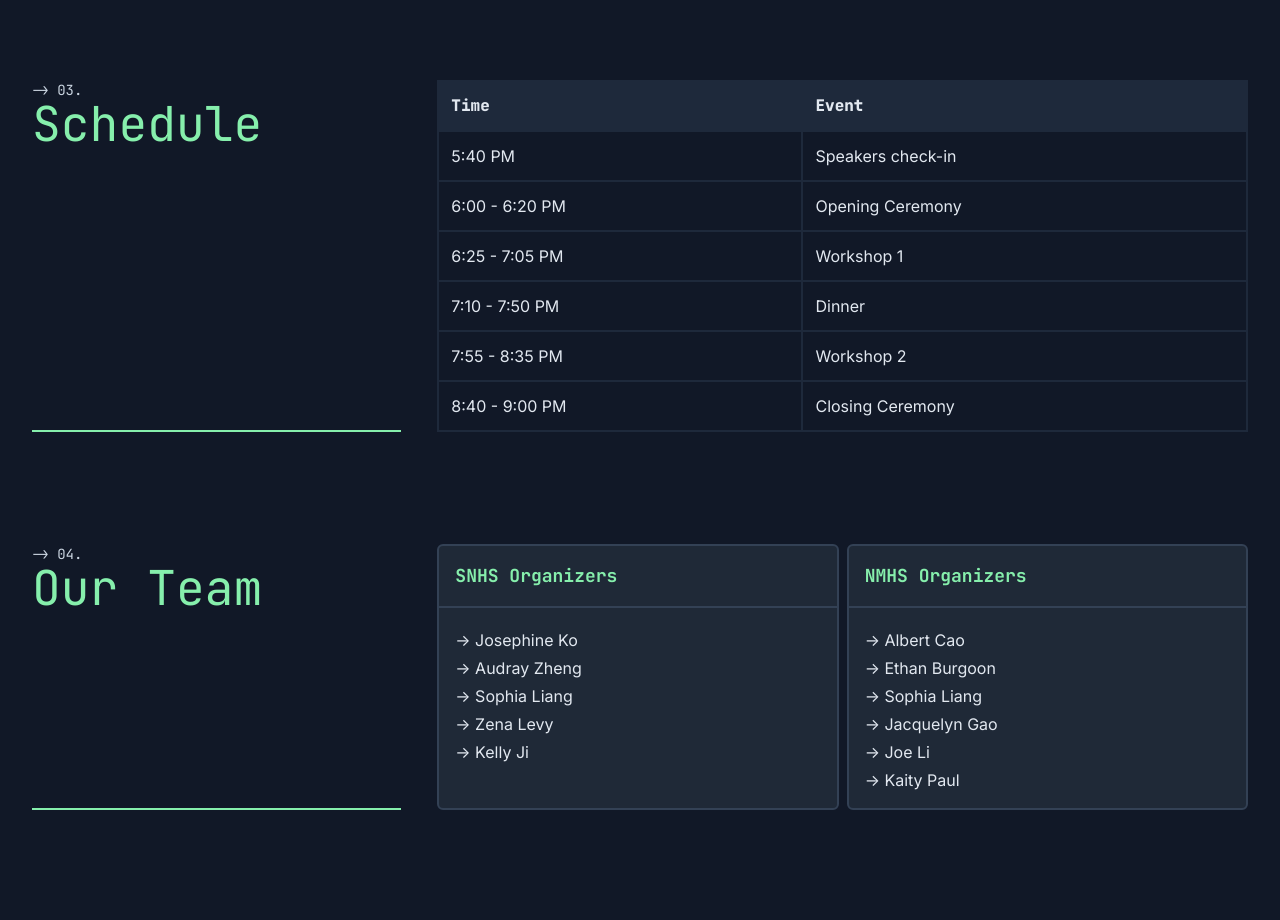
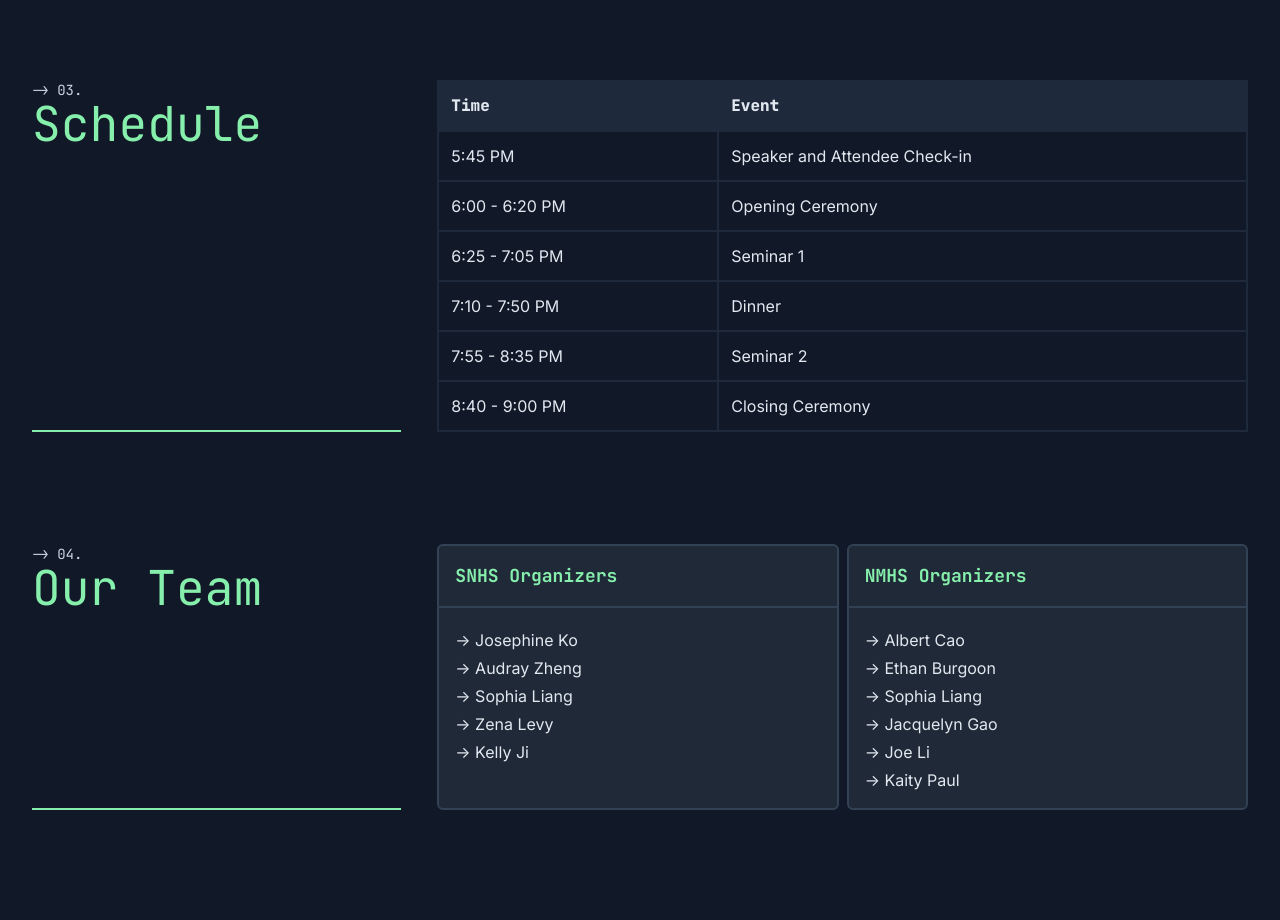
Before and after one commit to nicholascui225/rise-site, a Next.js app: page / in a window 1280 px wide. Shown: the part 3000-3920 px from the top of the page. Built offline with nearby package versions, Linux system fonts and the light colour scheme.

Commit message:
Updated Schedule

```diff
--- a/src/app/components/schedule.tsx
+++ b/src/app/components/schedule.tsx
@@ -18,8 +18,8 @@ export default function Schedule() {
                 </thead>
                 <tbody>
                     <tr>
-                        <td>5:40 PM</td>
-                        <td>Speakers check-in</td>
+                        <td>5:45 PM</td>
+                        <td>Speaker and Attendee Check-in</td>
                     </tr>
                     <tr>
                         <td>6:00 - 6:20 PM</td>
@@ -27,7 +27,7 @@ export default function Schedule() {
                     </tr>
                     <tr>
                         <td>6:25 - 7:05 PM</td>
-                        <td>Workshop 1</td>
+                        <td>Seminar 1</td>
                     </tr>
                     <tr>
                         <td>7:10 - 7:50 PM</td>
@@ -35,7 +35,7 @@ export default function Schedule() {
                     </tr>
                     <tr>
                         <td>7:55 - 8:35 PM</td>
-                        <td>Workshop 2</td>
+                        <td>Seminar 2</td>
                     </tr>
                     <tr>
                         <td>8:40 - 9:00 PM</td>
```
